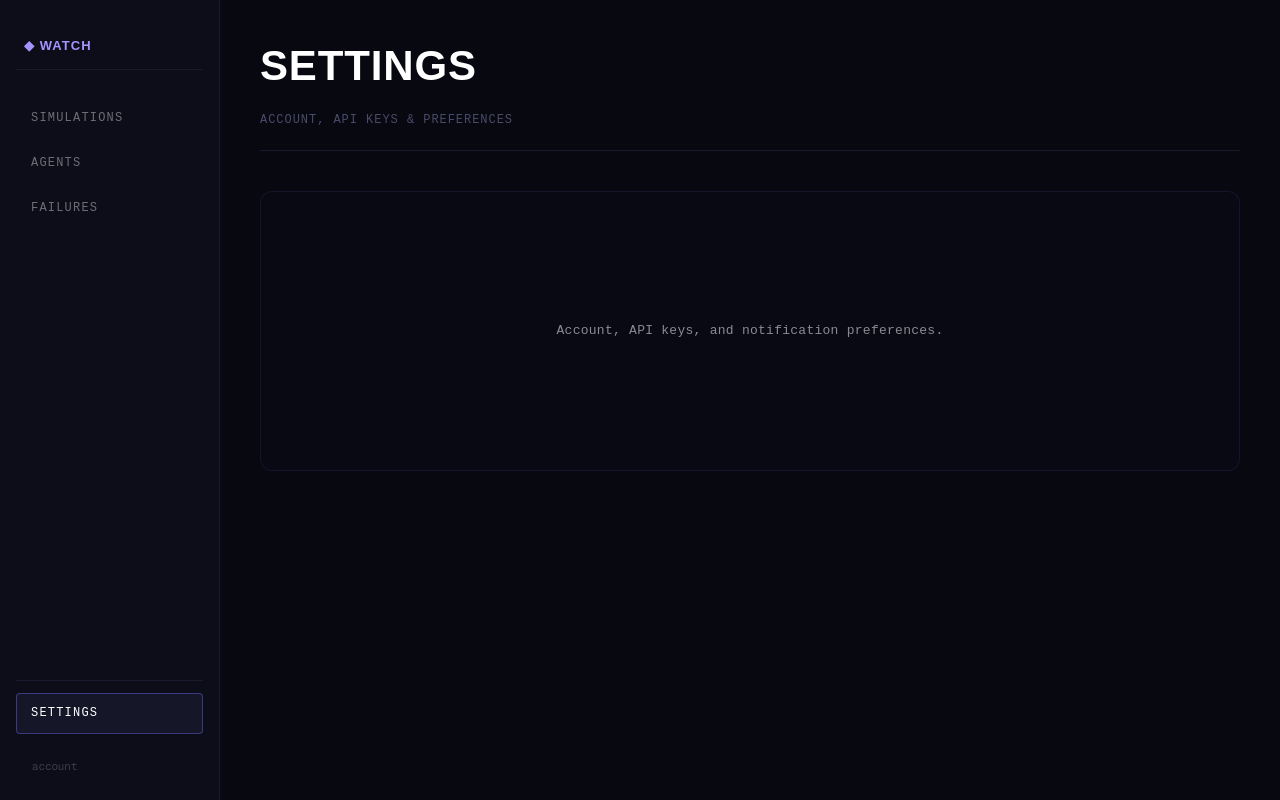
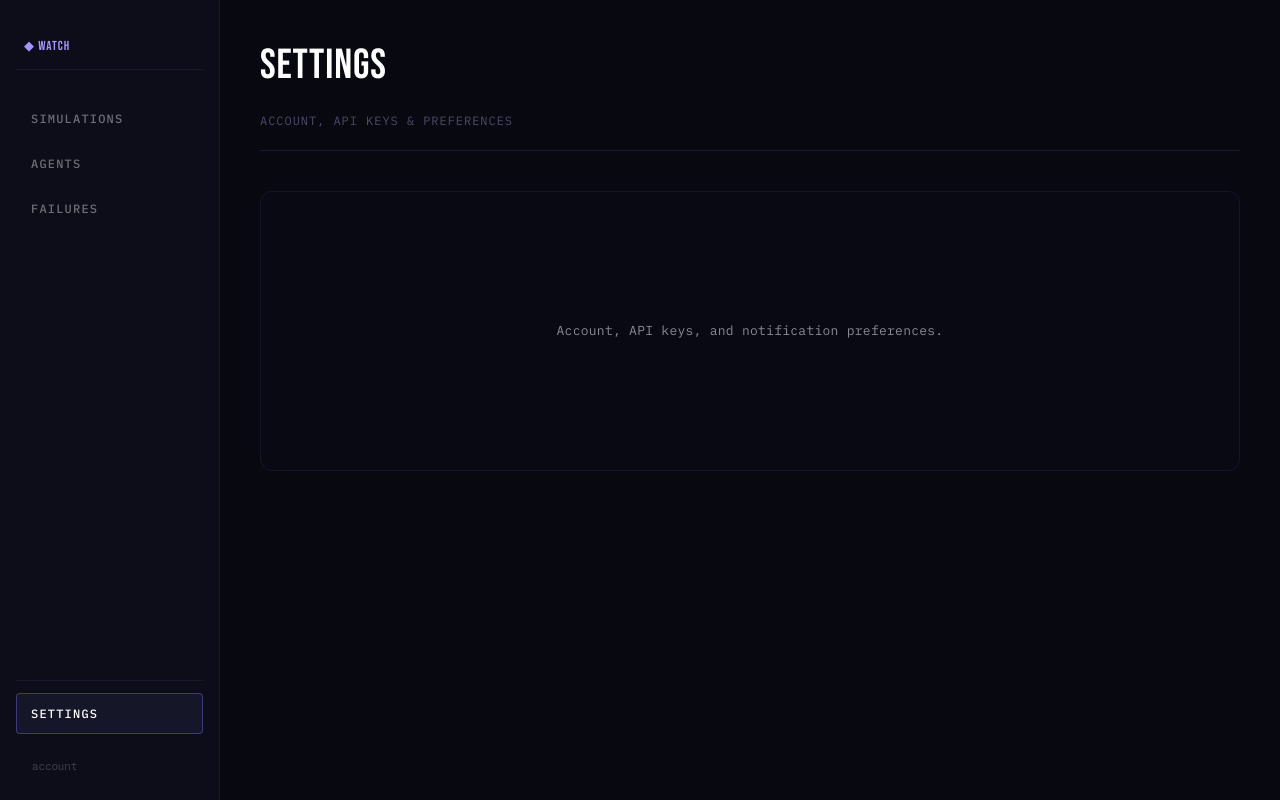
Before and after one commit to kaadipranav/WatchLLM, a Next.js app in the folder watchllm/: page /dashboard/settings in a window 1280 px wide. Built offline with nearby package versions, Linux system fonts and the light colour scheme.

Commit message:
style: replace Anton with Bebas Neue for flashier, more aggressive hero typography

```diff
--- a/watchllm/app/dashboard/Sidebar.tsx
+++ b/watchllm/app/dashboard/Sidebar.tsx
@@ -95,8 +95,8 @@ export function Sidebar() {
         <span
           style={{
             display: "inline-block",
-            fontFamily: "'Anton',sans-serif",
-            fontWeight: 800,
+            fontFamily: "'Bebas Neue',sans-serif",
+            fontWeight: 400,
             fontSize: "13px",
             letterSpacing: "0.08em",
             color: "#a594ff",
--- a/watchllm/app/dashboard/agents/page.tsx
+++ b/watchllm/app/dashboard/agents/page.tsx
@@ -8,9 +8,9 @@ export default function AgentsPage() {
       <div style={{ marginBottom: "40px", borderBottom: "1px solid #1a1a2e", paddingBottom: "20px" }}>
         <h1
           style={{
-            fontFamily: "'Anton',sans-serif",
+            fontFamily: "'Bebas Neue',sans-serif",
             fontSize: "42px",
-            fontWeight: 800,
+            fontWeight: 400,
             letterSpacing: "0.02em",
             marginBottom: "12px",
             color: "#ffffff",
--- a/watchllm/app/dashboard/failures/page.tsx
+++ b/watchllm/app/dashboard/failures/page.tsx
@@ -8,9 +8,9 @@ export default function FailuresPage() {
       <div style={{ marginBottom: "40px", borderBottom: "1px solid #1a1a2e", paddingBottom: "20px" }}>
         <h1
           style={{
-            fontFamily: "'Anton',sans-serif",
+            fontFamily: "'Bebas Neue',sans-serif",
             fontSize: "42px",
-            fontWeight: 800,
+            fontWeight: 400,
             letterSpacing: "0.02em",
             marginBottom: "12px",
             color: "#ffffff",
--- a/watchllm/app/dashboard/page.tsx
+++ b/watchllm/app/dashboard/page.tsx
@@ -32,9 +32,9 @@ function PageHeader({ count }: { count: number }) {
     <div style={{ marginBottom: "40px", borderBottom: "1px solid #1a1a2e", paddingBottom: "20px" }}>
       <h1
         style={{
-          fontFamily: "'Anton',sans-serif",
+          fontFamily: "'Bebas Neue',sans-serif",
           fontSize: "42px",
-          fontWeight: 800,
+          fontWeight: 400,
           letterSpacing: "0.02em",
           color: "#ffffff",
           marginBottom: "12px",
--- a/watchllm/app/dashboard/settings/page.tsx
+++ b/watchllm/app/dashboard/settings/page.tsx
@@ -8,9 +8,9 @@ export default function SettingsPage() {
       <div style={{ marginBottom: "40px", borderBottom: "1px solid #1a1a2e", paddingBottom: "20px" }}>
         <h1
           style={{
-            fontFamily: "'Anton',sans-serif",
+            fontFamily: "'Bebas Neue',sans-serif",
             fontSize: "42px",
-            fontWeight: 800,
+            fontWeight: 400,
             letterSpacing: "0.02em",
             marginBottom: "12px",
             color: "#ffffff",
--- a/watchllm/app/globals.css
+++ b/watchllm/app/globals.css
@@ -1,4 +1,4 @@
-@import url("https://fonts.googleapis.com/css2?family=Geist:wght@300;400;500;600;700;800;900&family=Geist+Mono:wght@400;500&family=Inter:wght@100;200;300;400;500;600;700;800;900&display=swap");
+@import url("https://fonts.googleapis.com/css2?family=Bebas+Neue&family=Geist:wght@300;400;500;600;700;800;900&family=Geist+Mono:wght@400;500&family=Inter:wght@100;200;300;400;500;600;700;800;900&family=IBM+Plex+Mono:wght@400;500;600;700&display=swap");
 @import "tailwindcss";
 
 /* ============================================================
@@ -499,9 +499,9 @@ button:active, .btn:active {
 }
 
 .cl-headerTitle {
-  font-family: "Anton", sans-serif !important;
+  font-family: "Bebas Neue", sans-serif !important;
   font-size: 28px !important;
-  font-weight: 800 !important;
+  font-weight: 400 !important;
   letter-spacing: 0.02em !important;
   color: #ffffff !important;
   text-transform: uppercase !important;
--- a/watchllm/app/page.tsx
+++ b/watchllm/app/page.tsx
@@ -102,13 +102,14 @@ export default function Home() {
   return (
     <div style={{ minHeight: "100vh", backgroundColor: "var(--bg)" }}>
       <style dangerouslySetInnerHTML={{ __html: `
+@import url('https://fonts.googleapis.com/css2?family=Bebas+Neue&display=swap');
 *{margin:0;padding:0;box-sizing:border-box}
 :root{
   --bg:#080810;--bg2:#0d0d1a;--bg3:#111120;
   --border:#1a1a2e;--border2:#22223a;
   --text:#e2e2f0;--muted:#4a4a6a;--dimmed:#1e1e32;
   --mono:'IBM Plex Mono',monospace;
-  --display:'Anton',sans-serif;
+  --display:'Bebas Neue',sans-serif;
   --purple:#7c6ef7;
   --purple-bright:#a594ff;
   --blue:#4a90d9;
```
